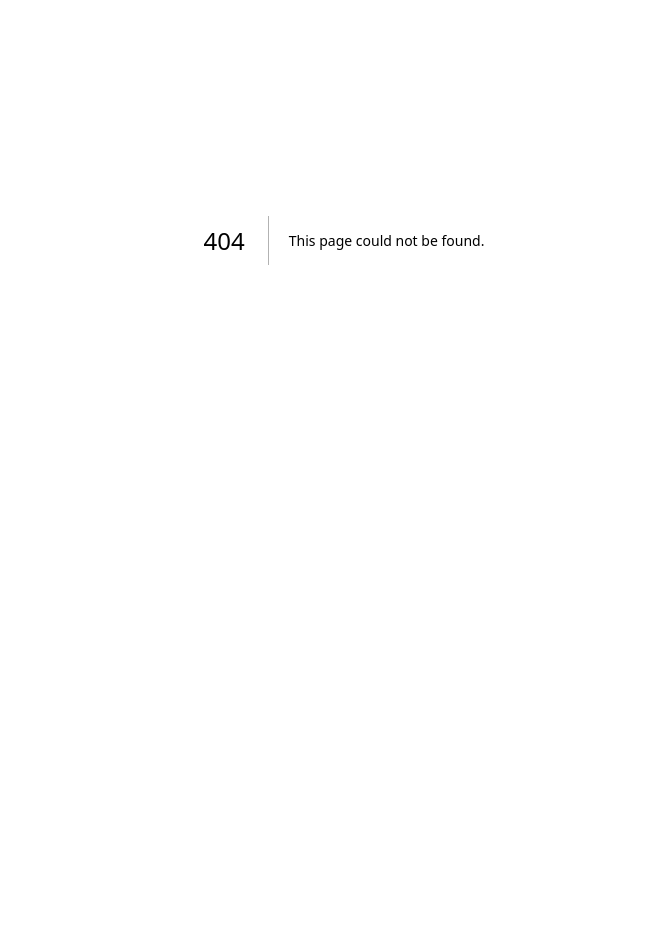
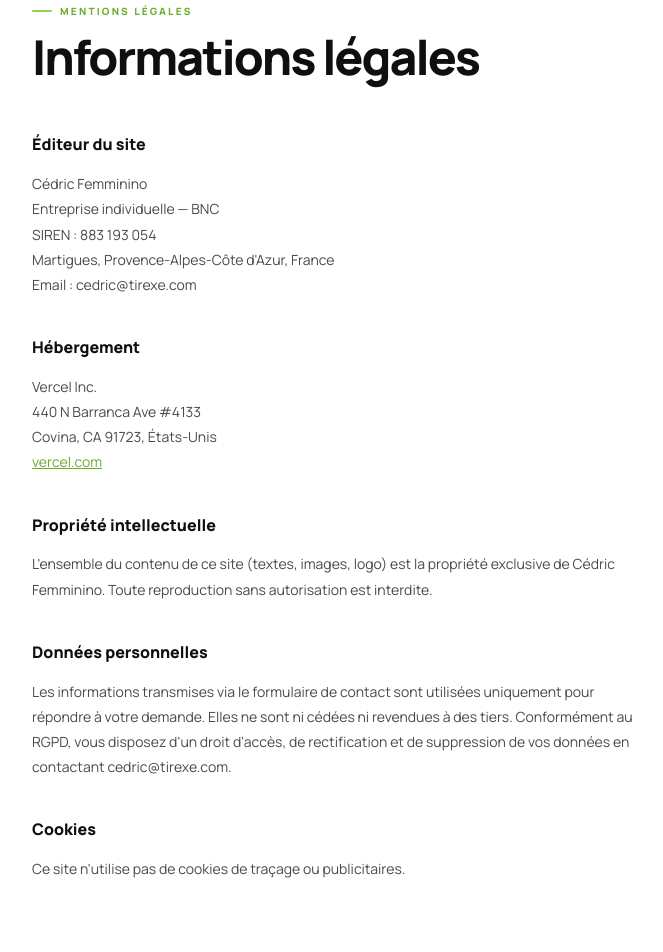
Before and after one commit to CedricoBanjo/tirexe-site, a Next.js app: page /mentions-legales in a window 1280 px wide. Before the commit this address had no page. Shown: the part 160-1112 px from the top of the page, without its empty margins (296-959 px from the left). Before the commit the page ends 800 px from the top, so only its background shows below. Built offline with nearby package versions, Linux system fonts and the light colour scheme.

Commit message:
Create page.jsx

```diff
--- /dev/null
+++ b/app/mentions-legales/page.jsx
@@ -0,0 +1,59 @@
+import Nav from '../../components/Nav'
+import Footer from '../../components/Footer'
+
+export const metadata = {
+  title: 'Mentions légales · Tirexe',
+}
+
+export default function MentionsLegales() {
+  return (
+    <>
+      <Nav />
+      <main style={{paddingTop:'68px'}}>
+        <div className="section">
+          <div className="wrap" style={{maxWidth:'720px'}}>
+            <div className="ey">Mentions légales</div>
+            <div className="sec-h" style={{marginBottom:'48px'}}>Informations légales</div>
+
+            <div style={{display:'flex',flexDirection:'column',gap:'36px',fontSize:'14px',color:'var(--ink3)',lineHeight:'1.8'}}>
+
+              <div>
+                <h2 style={{fontSize:'16px',fontWeight:800,color:'var(--ink)',marginBottom:'12px'}}>Éditeur du site</h2>
+                <p>Cédric Femminino<br/>
+                Entreprise individuelle — BNC<br/>
+                SIREN : 883 193 054<br/>
+                Martigues, Provence-Alpes-Côte d'Azur, France<br/>
+                Email : cedric@tirexe.com</p>
+              </div>
+
+              <div>
+                <h2 style={{fontSize:'16px',fontWeight:800,color:'var(--ink)',marginBottom:'12px'}}>Hébergement</h2>
+                <p>Vercel Inc.<br/>
+                440 N Barranca Ave #4133<br/>
+                Covina, CA 91723, États-Unis<br/>
+                <a href="https://vercel.com" style={{color:'var(--g-d)'}}>vercel.com</a></p>
+              </div>
+
+              <div>
+                <h2 style={{fontSize:'16px',fontWeight:800,color:'var(--ink)',marginBottom:'12px'}}>Propriété intellectuelle</h2>
+                <p>L'ensemble du contenu de ce site (textes, images, logo) est la propriété exclusive de Cédric Femminino. Toute reproduction sans autorisation est interdite.</p>
+              </div>
+
+              <div>
+                <h2 style={{fontSize:'16px',fontWeight:800,color:'var(--ink)',marginBottom:'12px'}}>Données personnelles</h2>
+                <p>Les informations transmises via le formulaire de contact sont utilisées uniquement pour répondre à votre demande. Elles ne sont ni cédées ni revendues à des tiers. Conformément au RGPD, vous disposez d'un droit d'accès, de rectification et de suppression de vos données en contactant cedric@tirexe.com.</p>
+              </div>
+
+              <div>
+                <h2 style={{fontSize:'16px',fontWeight:800,color:'var(--ink)',marginBottom:'12px'}}>Cookies</h2>
+                <p>Ce site n'utilise pas de cookies de traçage ou publicitaires.</p>
+              </div>
+
+            </div>
+          </div>
+        </div>
+      </main>
+      <Footer />
+    </>
+  )
+}
```
